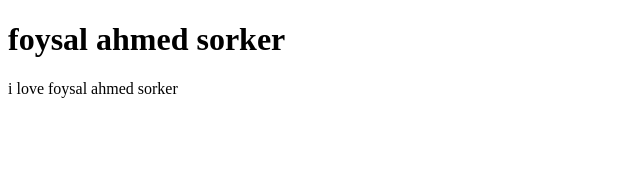
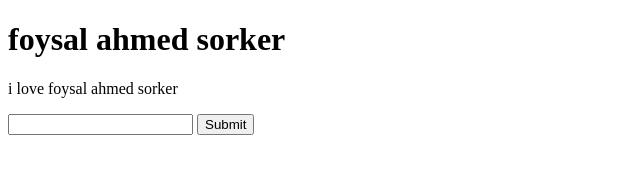
Before and after one commit to simcity4006/secord-website, a plain HTML site: page index.html in a window 1280 px wide. Shown: the whole page, without its empty margins (0-640 px from the left). Drawn offline with Linux system fonts and the light colour scheme.

Commit message:
tag-added

```diff
--- a/index.html
+++ b/index.html
@@ -9,5 +9,7 @@
 <body>
     <h1>foysal ahmed sorker</h1>
    <p>i love foysal ahmed sorker</p>
+   <input type="password">
+   <input type="submit">
 </body>
 </html>
```
